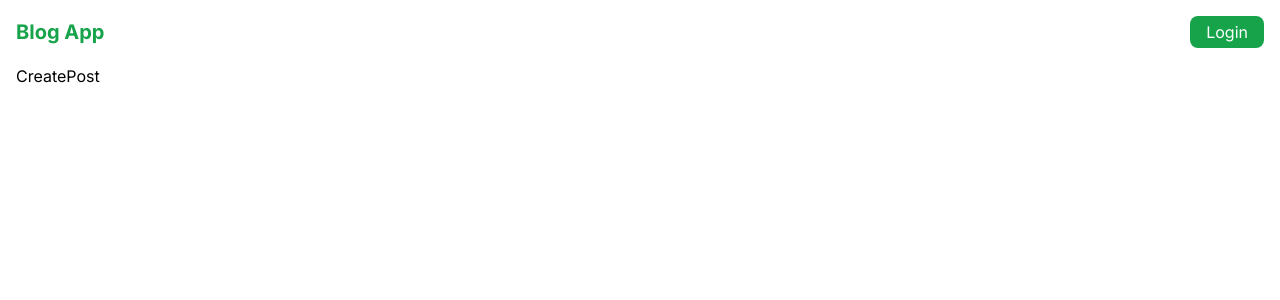
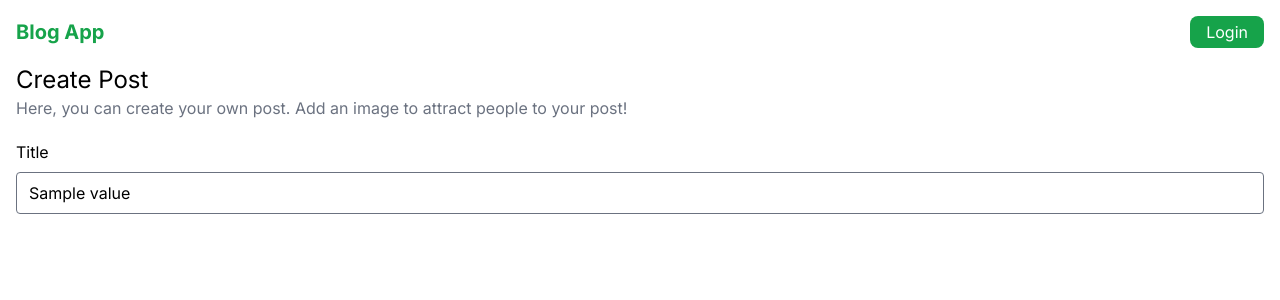
Before and after one commit to peterpardo/next-blog-app, a Next.js app: page /create-post in a window 1280 px wide. Shown: the top 300 px of the page. Built offline with nearby package versions, Linux system fonts and the light colour scheme; no server answers.

Commit message:
feat: created textfield component

```diff
--- /dev/null
+++ b/app/components/TextField.tsx
@@ -0,0 +1,39 @@
+"use client";
+
+import React, { useEffect, useRef } from "react";
+
+export type TextField = {
+  label: string;
+  name: string;
+  id: string;
+  placeholder?: string;
+  value?: string;
+  onChange?: (e: React.ChangeEvent<HTMLInputElement>) => void;
+};
+
+const TextField = ({ label, value, id, onChange, ...rest }: TextField) => {
+  const inputRef = useRef<HTMLInputElement>(null);
+
+  useEffect(() => {
+    if (inputRef.current && value) {
+      inputRef.current.value = value;
+    }
+  }, [value]);
+
+  return (
+    <div className="w-full space-y-2">
+      <label htmlFor={id} className="block">
+        {label}
+      </label>
+      <input
+        ref={inputRef}
+        className="rounded border w-full"
+        id={id}
+        onChange={onChange}
+        {...rest}
+      />
+    </div>
+  );
+};
+
+export default TextField;
--- a/app/create-post/page.tsx
+++ b/app/create-post/page.tsx
@@ -1,7 +1,26 @@
+import TextField from "@/components/TextField";
 import React from "react";
 
 const CreatePost = () => {
-  return <div>CreatePost</div>;
+  return (
+    <div className="space-y-5">
+      {/* Title */}
+      {/* description */}
+      {/* content */}
+      {/* image file - just one file */}
+      {/* submit button */}
+      {/* Confirmation modal */}
+      <div>
+        <h1 className="text-2xl">Create Post</h1>
+        <p className="text-gray-500">
+          Here, you can create your own post. Add an image to attract people to
+          your post!
+        </p>
+      </div>
+
+      <TextField name="title" id="title" label="Title" value="Sample value" />
+    </div>
+  );
 };
 
 export default CreatePost;
--- a/package.json
+++ b/package.json
@@ -15,6 +15,7 @@
     "react-dom": "^18"
   },
   "devDependencies": {
+    "@tailwindcss/forms": "^0.5.7",
     "@types/node": "^20",
     "@types/react": "^18",
     "@types/react-dom": "^18",
--- a/tailwind.config.ts
+++ b/tailwind.config.ts
@@ -1,20 +1,20 @@
-import type { Config } from 'tailwindcss'
+import type { Config } from "tailwindcss";
 
 const config: Config = {
   content: [
-    './pages/**/*.{js,ts,jsx,tsx,mdx}',
-    './components/**/*.{js,ts,jsx,tsx,mdx}',
-    './app/**/*.{js,ts,jsx,tsx,mdx}',
+    "./pages/**/*.{js,ts,jsx,tsx,mdx}",
+    "./components/**/*.{js,ts,jsx,tsx,mdx}",
+    "./app/**/*.{js,ts,jsx,tsx,mdx}",
   ],
   theme: {
     extend: {
       backgroundImage: {
-        'gradient-radial': 'radial-gradient(var(--tw-gradient-stops))',
-        'gradient-conic':
-          'conic-gradient(from 180deg at 50% 50%, var(--tw-gradient-stops))',
+        "gradient-radial": "radial-gradient(var(--tw-gradient-stops))",
+        "gradient-conic":
+          "conic-gradient(from 180deg at 50% 50%, var(--tw-gradient-stops))",
       },
     },
   },
-  plugins: [],
-}
-export default config
+  plugins: [require("@tailwindcss/forms")],
+};
+export default config;
```
Also changed, not shown: 1 other file (tests, documents, lock files or other folders).
